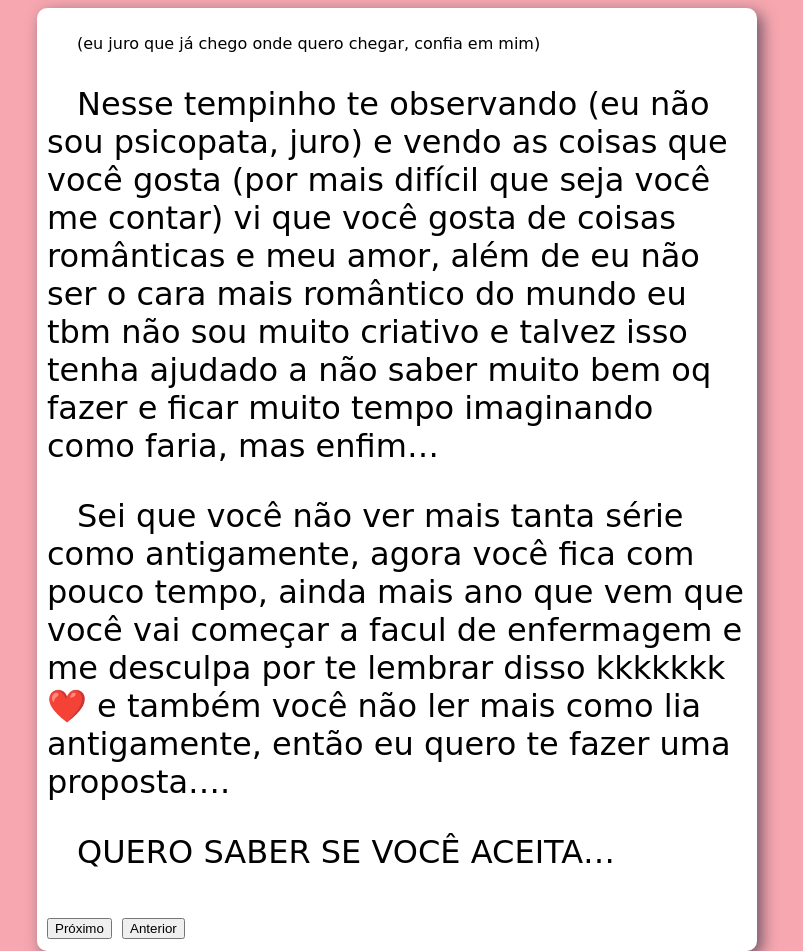
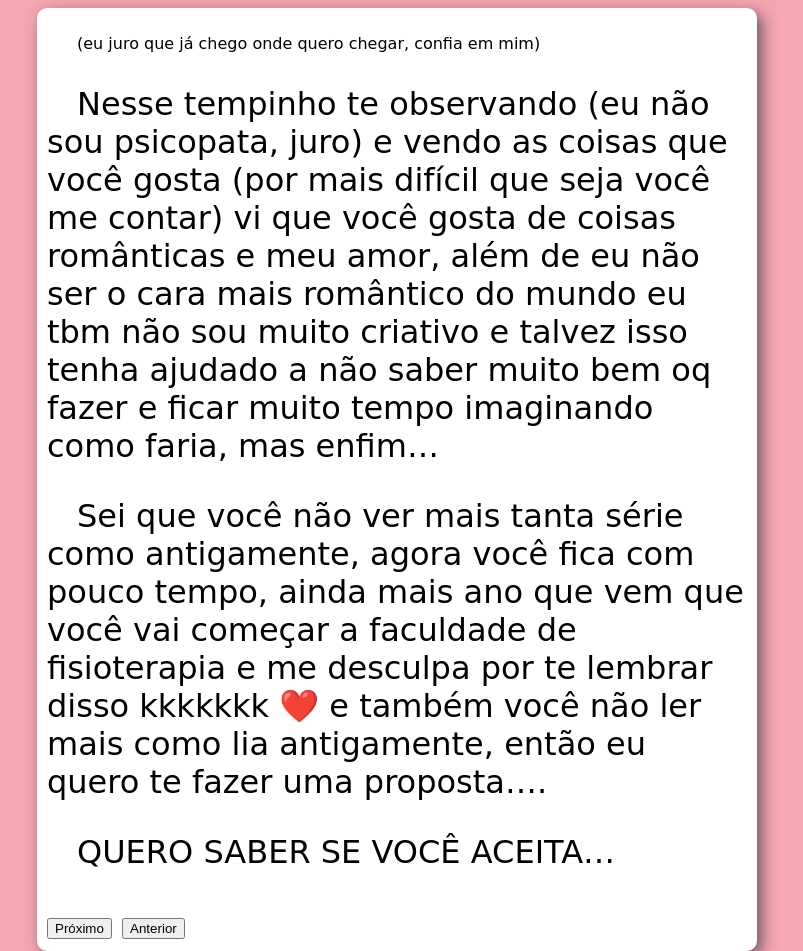
Before and after one commit to GabrielBianquini/Pedido, a plain HTML site: page quintapag.html in a window 1280 px wide. Shown: the top 951 px of the page, without its empty margins (243-1046 px from the left). Drawn offline with Linux system fonts and the light colour scheme; a web font is replaced by a local one.

Commit message:
atualização faculdade

```diff
--- a/estilo/style.css
+++ b/estilo/style.css
@@ -8,6 +8,7 @@ body {
     background-color: #f7a7af;
     font-size: 2em;
     text-indent: 30px;
+
 }
 
 main {
@@ -18,4 +19,6 @@ main {
     padding: 10px;
     border-radius: 10px;
     box-shadow: 5px 5px 15px #2b2e44ad;
+    max-width: 1000px;
+    min-width: 400px;
 }
--- a/quintapag.html
+++ b/quintapag.html
@@ -19,7 +19,7 @@
         </p>
 
         <p>
-            Sei que você não ver mais tanta série como antigamente, agora você fica com pouco tempo, ainda mais ano que vem que você vai começar a facul de enfermagem e me desculpa por te lembrar disso kkkkkkk ❤️
+            Sei que você não ver mais tanta série como antigamente, agora você fica com pouco tempo, ainda mais ano que vem que você vai começar a faculdade de fisioterapia e me desculpa por te lembrar disso kkkkkkk ❤️
             e também você não ler mais como lia antigamente, então eu quero te fazer uma proposta….
         </p>
 
```
